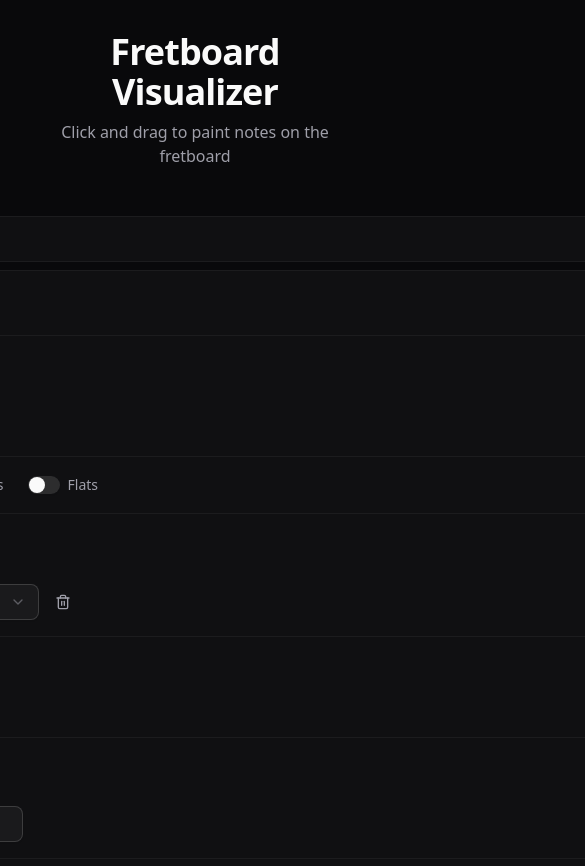
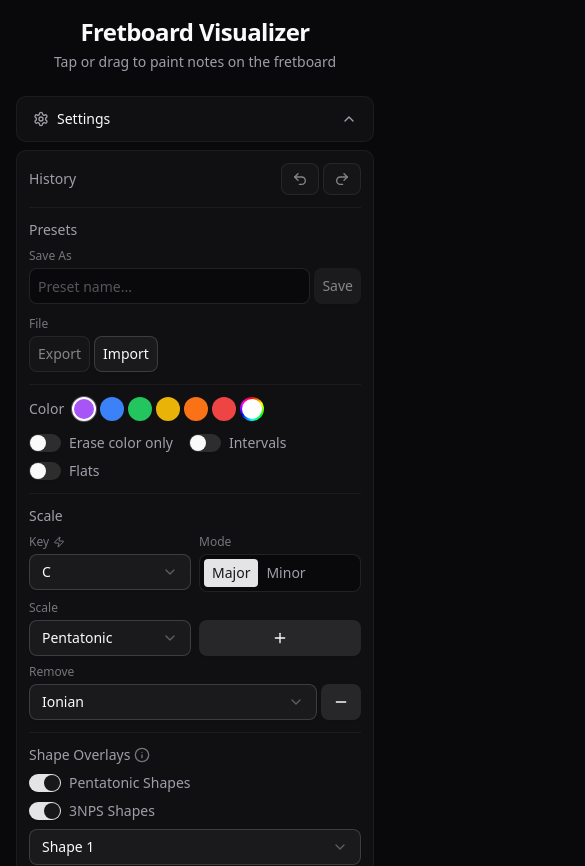
Before and after one commit to sebastian-ederer/fretboard-visualizer, a SvelteKit app: page / in a window 390 px wide. Shown: the top 866 px of the page, 585 px wide, since content can reach past the window. Built offline with nearby package versions, Linux system fonts and the light colour scheme.

Commit message:
responsive design

```diff
--- a/src/routes/+page.svelte
+++ b/src/routes/+page.svelte
@@ -11,6 +11,8 @@
 	import Redo2 from '@lucide/svelte/icons/redo-2';
 	import Settings from '@lucide/svelte/icons/settings';
 	import Trash2 from '@lucide/svelte/icons/trash-2';
+	import Minus from '@lucide/svelte/icons/minus';
+
 	import Undo2 from '@lucide/svelte/icons/undo-2';
 	import Zap from '@lucide/svelte/icons/zap';
 	import { browser } from '$app/environment';
@@ -1719,16 +1721,20 @@
 	}
 </script>
 
-<svelte:window onmouseup={stopPainting} onkeydown={handleKeydown} />
-
-<div class="flex min-h-screen flex-col p-8">
-	<header class="mb-12 text-center">
-		<h1 class="mb-2 text-4xl font-bold tracking-tight">Fretboard Visualizer</h1>
-		<p class="text-muted-foreground">Click and drag to paint notes on the fretboard</p>
+<svelte:window onmouseup={stopPainting} ontouchend={stopPainting} onkeydown={handleKeydown} />
+
+<div class="flex min-h-screen flex-col p-4 sm:p-6 md:p-8">
+	<header class="mb-6 text-center sm:mb-8 md:mb-12">
+		<h1 class="mb-1 text-2xl font-bold tracking-tight sm:mb-2 sm:text-3xl md:text-4xl">
+			Fretboard Visualizer
+		</h1>
+		<p class="text-sm text-muted-foreground sm:text-base">
+			Tap or drag to paint notes on the fretboard
+		</p>
 	</header>
 
-	<main class="flex flex-1 flex-col items-center gap-6">
-		<div class="flex flex-col gap-4">
+	<main class="flex flex-1 flex-col items-center gap-4 sm:gap-6">
+		<div class="flex w-full flex-col gap-4 max-w-[1500px]">
 			<!-- Settings Section -->
 			<Collapsible.Root bind:open={settingsOpen} class="w-full">
 				<Collapsible.Trigger
@@ -1744,12 +1750,12 @@
 							: ''}"
 					/>
 				</Collapsible.Trigger>
-				<Collapsible.Content class="mt-2 rounded-lg border border-border/50 bg-card/50 p-4">
-					<div class="space-y-4">
+				<Collapsible.Content class="mt-2 rounded-lg border border-border/50 bg-card/50 p-3 sm:p-4">
+					<div class="space-y-3 sm:space-y-4">
 						<!-- Undo/Redo Section -->
-						<div class="flex items-center justify-between border-b border-border/50 pb-4">
+						<div class="flex items-center justify-between border-b border-border/50 pb-3 sm:pb-4">
 							<span class="text-sm font-medium text-muted-foreground">History</span>
-							<div class="flex gap-2">
+							<div class="flex gap-1 sm:gap-2">
 								<Button
 									onclick={undo}
 									variant="outline"
@@ -1758,8 +1764,8 @@
 									class="h-8 px-2"
 									title="Undo (Ctrl+Z)"
 								>
-									<Undo2 class="mr-1 h-4 w-4" />
-									Undo
+									<Undo2 class="h-4 w-4 sm:mr-1" />
+									<span class="hidden sm:inline">Undo</span>
 								</Button>
 								<Button
 									onclick={redo}
@@ -1769,16 +1775,18 @@
 									class="h-8 px-2"
 									title="Redo (Ctrl+Y)"
 								>
-									<Redo2 class="mr-1 h-4 w-4" />
-									Redo
+									<Redo2 class="h-4 w-4 sm:mr-1" />
+									<span class="hidden sm:inline">Redo</span>
 								</Button>
 							</div>
 						</div>
 
 						<!-- Presets Section -->
-						<div class="border-b border-border/50 pb-4">
-							<span class="mb-3 block text-sm font-medium text-muted-foreground">Presets</span>
-							<div class="flex flex-wrap items-end gap-3">
+						<div class="border-b border-border/50 pb-3 sm:pb-4">
+							<span class="mb-2 block text-sm font-medium text-muted-foreground sm:mb-3"
+								>Presets</span
+							>
+							<div class="flex flex-col gap-3 sm:flex-row sm:flex-wrap sm:items-end">
 								<!-- Save Preset -->
 								<div class="flex flex-col gap-1">
 									<span class="text-xs text-muted-foreground/70">Save As</span>
@@ -1787,7 +1795,7 @@
 											type="text"
 											bind:value={presetName}
 											placeholder="Preset name..."
-											class="h-9 w-36 rounded-md border border-border bg-background px-2 text-sm placeholder:text-muted-foreground/50 focus:outline-none focus:ring-1 focus:ring-ring"
+											class="h-9 w-full rounded-md border border-border bg-background px-2 text-sm placeholder:text-muted-foreground/50 focus:outline-none focus:ring-1 focus:ring-ring sm:w-36"
 											onkeydown={(e) => e.key === 'Enter' && savePreset()}
 										/>
 										<Button
@@ -1807,7 +1815,7 @@
 										<span class="text-xs text-muted-foreground/70">Load Preset</span>
 										<div class="flex gap-1">
 											<Select.Root type="single" bind:value={selectedPresetName}>
-												<Select.Trigger class="h-9 w-36" onwheel={scrollPreset}>
+												<Select.Trigger class="h-9 w-full sm:w-36" onwheel={scrollPreset}>
 													{selectedPresetName || 'Select...'}
 												</Select.Trigger>
 												<Select.Content class="max-h-64 overflow-y-auto">
@@ -1864,7 +1872,9 @@
 						</div>
 
 						<!-- Display Settings -->
-						<div class="flex flex-wrap items-center gap-x-6 gap-y-2">
+						<div
+							class="flex flex-col gap-3 sm:flex-row sm:flex-wrap sm:items-center sm:gap-x-6 sm:gap-y-2"
+						>
 							<!-- Note Color -->
 							<div class="flex items-center gap-2">
 								<span class="text-sm text-muted-foreground">Color</span>
@@ -1904,7 +1914,8 @@
 								</div>
 							</div>
 
-							<!-- Toggle Options -->
+							<!-- Toggle Options - wrapped in a container that stacks on mobile -->
+							<div class="flex flex-wrap items-center gap-x-4 gap-y-2 sm:gap-x-6">
 								<label class="flex cursor-pointer items-center gap-2">
 									<Switch bind:checked={eraseSelectedColorOnly} />
 									<span class="text-sm text-muted-foreground">Erase color only</span>
@@ -1920,11 +1931,13 @@
 									<span class="text-sm text-muted-foreground">Flats</span>
 								</label>
 							</div>
+						</div>
 
 						<!-- Scale Selection -->
-						<div class="border-t border-border/50 pt-4">
-							<span class="mb-3 block text-sm font-medium text-muted-foreground">Scale</span>
-							<div class="flex flex-wrap items-end gap-3">
+						<div class="border-t border-border/50 pt-3 sm:pt-4">
+							<span class="mb-2 block text-sm font-medium text-muted-foreground sm:mb-3">Scale</span
+							>
+							<div class="grid grid-cols-2 gap-2 sm:flex sm:flex-wrap sm:items-end sm:gap-3">
 								<!-- Key Selection -->
 								<div class="flex flex-col gap-1">
 									<span class="flex items-center gap-1 text-xs text-muted-foreground/70">
@@ -1932,7 +1945,7 @@
 										<Zap class="h-3 w-3" />
 									</span>
 									<Select.Root type="single" bind:value={selectedKey}>
-										<Select.Trigger class="w-20" onwheel={scrollKey}>
+										<Select.Trigger class="w-full sm:w-20" onwheel={scrollKey}>
 											{getDisplayNote(selectedKey)}
 										</Select.Trigger>
 										<Select.Content class="max-h-64 overflow-y-auto">
@@ -1946,11 +1959,9 @@
 								<!-- Major/Minor Toggle -->
 								<div class="flex flex-col gap-1">
 									<span class="text-xs text-muted-foreground/70">Mode</span>
-									<div
-										class="flex items-center rounded-md border border-border bg-background p-1"
-									>
+									<div class="flex items-center rounded-md border border-border bg-background p-1">
 										<button
-											class="rounded px-3 py-1 text-sm transition-colors {isMajor
+											class="rounded px-2 py-1 text-sm transition-colors sm:px-3 {isMajor
 												? 'bg-primary text-primary-foreground'
 												: 'text-muted-foreground hover:text-foreground'}"
 											onclick={() => (isMajor = true)}
@@ -1958,7 +1969,7 @@
 											Major
 										</button>
 										<button
-											class="rounded px-3 py-1 text-sm transition-colors {!isMajor
+											class="rounded px-2 py-1 text-sm transition-colors sm:px-3 {!isMajor
 												? 'bg-primary text-primary-foreground'
 												: 'text-muted-foreground hover:text-foreground'}"
 											onclick={() => (isMajor = false)}
@@ -1972,7 +1983,7 @@
 								<div class="flex flex-col gap-1">
 									<span class="text-xs text-muted-foreground/70">Scale</span>
 									<Select.Root type="single" bind:value={selectedScale}>
-										<Select.Trigger class="w-36" onwheel={scrollScale}>
+										<Select.Trigger class="w-full sm:w-36" onwheel={scrollScale}>
 											{#if selectedScale === 'melodic-minor'}
 												Melodic Minor
 											{:else}
@@ -1996,16 +2007,27 @@
 								</div>
 
 								<!-- Apply Button -->
-								<Button onclick={applyScale} variant="secondary" class="h-9 px-3" title="Apply scale">
+								<div class="flex flex-col gap-1">
+									<span class="text-xs text-muted-foreground/70 opacity-0">Apply</span>
+									<Button
+										onclick={applyScale}
+										variant="secondary"
+										class="h-9 w-full px-3 sm:w-auto"
+										title="Apply scale"
+									>
 										<Plus class="h-4 w-4" />
 									</Button>
+								</div>
 
 								<!-- Remove Scale Notes -->
-								<div class="flex flex-col gap-1">
+								<div class="col-span-2 flex flex-col gap-1 sm:col-span-1">
 									<span class="text-xs text-muted-foreground/70">Remove</span>
 									<div class="flex gap-1">
 										<Select.Root type="single" bind:value={scaleToRemove}>
-											<Select.Trigger class="h-9 w-28" onwheel={scrollRemoveScale}>
+											<Select.Trigger
+												class="h-9 flex-1 sm:w-28 sm:flex-none"
+												onwheel={scrollRemoveScale}
+											>
 												{#if scaleToRemove === '3nps'}
 													3NPS
 												{:else if scaleToRemove === 'melodic-minor'}
@@ -2026,12 +2048,8 @@
 												<Select.Item value="melodic-minor">Melodic Minor</Select.Item>
 											</Select.Content>
 										</Select.Root>
-										<Button
-											onclick={removeScaleNotes}
-											variant="ghost"
-											class="h-9 px-2 text-muted-foreground hover:text-destructive"
-										>
-											<Trash2 class="h-4 w-4" />
+										<Button onclick={removeScaleNotes} variant="secondary" class="h-9 px-2">
+											<Minus class="h-4 w-4" />
 										</Button>
 									</div>
 								</div>
@@ -2039,8 +2057,10 @@
 						</div>
 
 						<!-- Shape Overlays -->
-						<div class="border-t border-border/50 pt-4">
-							<span class="mb-3 flex items-center gap-1 text-sm font-medium text-muted-foreground">
+						<div class="border-t border-border/50 pt-3 sm:pt-4">
+							<span
+								class="mb-2 flex items-center gap-1 text-sm font-medium text-muted-foreground sm:mb-3"
+							>
 								Shape Overlays
 								<Tooltip.Provider>
 									<Tooltip.Root>
@@ -2053,7 +2073,9 @@
 									</Tooltip.Root>
 								</Tooltip.Provider>
 							</span>
-							<div class="flex flex-wrap items-center gap-x-6 gap-y-2">
+							<div
+								class="flex flex-col gap-2 sm:flex-row sm:flex-wrap sm:items-center sm:gap-x-6 sm:gap-y-2"
+							>
 								<!-- Pentatonic shapes toggle -->
 								<label class="flex cursor-pointer items-center gap-2">
 									<Switch bind:checked={showShapeBoxes} />
@@ -2077,7 +2099,7 @@
 									}}
 								>
 									<Select.Trigger
-										class="w-28 {!show3NPSShapeBoxes ? 'opacity-50' : ''}"
+										class="w-full sm:w-28 {!show3NPSShapeBoxes ? 'opacity-50' : ''}"
 										onwheel={show3NPSShapeBoxes ? scroll3NPSShape : undefined}
 									>
 										Shape {selected3NPSShape}
@@ -2096,9 +2118,11 @@
 						</div>
 
 						<!-- Tuning Configuration -->
-						<div class="border-t border-border/50 pt-4">
-							<span class="mb-3 block text-sm font-medium text-muted-foreground">Tuning</span>
-							<div class="flex flex-wrap items-end gap-3">
+						<div class="border-t border-border/50 pt-3 sm:pt-4">
+							<span class="mb-2 block text-sm font-medium text-muted-foreground sm:mb-3"
+								>Tuning</span
+							>
+							<div class="flex flex-col gap-3 sm:flex-row sm:flex-wrap sm:items-end">
 								<!-- Tuning Preset Selection -->
 								<div class="flex flex-col gap-1">
 									<span class="text-xs text-muted-foreground/70">Preset</span>
@@ -2107,7 +2131,7 @@
 										value={selectedTuningPreset}
 										onValueChange={(v) => applyTuningPreset(v)}
 									>
-										<Select.Trigger class="w-44" onwheel={scrollTuning}>
+										<Select.Trigger class="w-full sm:w-44" onwheel={scrollTuning}>
 											{tuningPresetNames[selectedTuningPreset] || 'Custom'}
 										</Select.Trigger>
 										<Select.Content class="max-h-64 overflow-y-auto">
@@ -2120,8 +2144,10 @@
 
 								<!-- Individual String Tuning -->
 								<div class="flex flex-col gap-1">
-									<span class="text-xs text-muted-foreground/70">Individual Strings (low → high)</span>
-									<div class="flex gap-1">
+									<span class="text-xs text-muted-foreground/70"
+										>Individual Strings (low → high)</span
+									>
+									<div class="grid grid-cols-6 gap-1">
 										{#each [5, 4, 3, 2, 1, 0] as stringIndex (stringIndex)}
 											<Select.Root
 												type="single"
@@ -2134,10 +2160,12 @@
 												}}
 											>
 												<Select.Trigger
-													class="h-9 w-14 justify-center px-1 [&>svg]:hidden"
+													class="h-9 w-full justify-center px-1 sm:w-14 [&>svg]:hidden"
 													onwheel={(e) => scrollStringTuning(e, stringIndex)}
 												>
-													<span class="w-full text-center">{getDisplayNote(strings[stringIndex])}</span>
+													<span class="w-full text-center"
+														>{getDisplayNote(strings[stringIndex])}</span
+													>
 												</Select.Trigger>
 												<Select.Content class="max-h-64 overflow-y-auto">
 													{#each chromaticScale as note (note)}
@@ -2152,7 +2180,7 @@
 						</div>
 
 						<!-- Clear All Button -->
-						<div class="border-t border-border/50 pt-4">
+						<div class="border-t border-border/50 pt-3 sm:pt-4">
 							<Button variant="secondary" onclick={clearAll} class="w-full">Clear All Notes</Button>
 						</div>
 					</div>
@@ -2161,13 +2189,15 @@
 
 			<!-- Fretboard -->
 			<div
-				class="relative overflow-x-auto rounded-xl border border-border/50 bg-transparent px-6 pb-6 pt-12"
-			>
+				class="overflow-x-auto rounded-xl border border-border/50 bg-transparent"
+			>
+				<!-- Inner wrapper with fixed width to ensure proper scrolling -->
+				<div class="relative px-6 pb-6 pt-12" style="min-width: 1464px;">
 					<!-- Pentatonic shape overlays using SVG (only in standard tuning) -->
 					{#if showShapeBoxes && activeShapes.length > 0 && selectedTuningPreset === 'standard'}
 						<svg
-						class="pointer-events-none absolute inset-0 z-10"
-						style="top: 48px; left: 24px; width: calc(100% - 48px); height: 300px;"
+							class="pointer-events-none absolute z-10"
+							style="top: 48px; left: 24px; width: 1416px; height: 300px;"
 						>
 							{#each activeShapes as shape (shape.name + '-' + shape.startFret)}
 								{#if isShapeVisible(shape) && shape.path}
@@ -2195,9 +2225,7 @@
 								>
 									<span
 										class="whitespace-nowrap rounded px-1.5 py-0.5 text-[10px] font-bold"
-									style="background-color: {shapeColors[
-										colorIdx
-									]}; color: {shapeBorderColors[
+										style="background-color: {shapeColors[colorIdx]}; color: {shapeBorderColors[
 											colorIdx
 										]}; border: 1px solid {shapeBorderColors[colorIdx]};"
 									>
@@ -2211,8 +2239,8 @@
 					<!-- 3NPS shape overlays (only in standard tuning) -->
 					{#if show3NPSShapeBoxes && active3NPSShapes.length > 0 && selectedTuningPreset === 'standard'}
 						<svg
-						class="pointer-events-none absolute inset-0 z-10"
-						style="top: 48px; left: 24px; width: calc(100% - 48px); height: 300px;"
+							class="pointer-events-none absolute z-10"
+							style="top: 48px; left: 24px; width: 1416px; height: 300px;"
 						>
 							{#each active3NPSShapes as shape (shape.name + '-3nps-' + shape.startFret)}
 								{#if isShapeVisible(shape) && shape.path}
@@ -2255,7 +2283,8 @@
 				<div class="mb-3 flex pl-10">
 					{#each { length: fretCount + 1 }, fretIndex (fretIndex)}
 						<div
-							class="text-center text-xs font-medium text-muted-foreground {fretIndex === 0
+							class="flex-shrink-0 text-center text-xs font-medium text-muted-foreground {fretIndex ===
+							0
 								? 'w-8'
 								: 'w-14'}"
 						>
@@ -2269,7 +2298,9 @@
 					<ContextMenu.Root>
 						<ContextMenu.Trigger>
 							<div class="group relative flex items-center">
-								<div class="w-10 text-center text-sm font-semibold text-muted-foreground">
+								<div
+									class="w-10 flex-shrink-0 text-center text-sm font-semibold text-muted-foreground"
+								>
 									{stringName}
 								</div>
 
@@ -2281,25 +2312,45 @@
 
 								{#each { length: fretCount + 1 }, fretIndex (fretIndex)}
 									<div
-										class="relative z-20 flex h-10 items-center justify-center {fretIndex === 0
+										class="relative z-20 flex h-10 flex-shrink-0 items-center justify-center {fretIndex ===
+										0
 											? 'w-8 border-r-4 border-r-zinc-300 bg-zinc-900/30'
 											: 'w-14 border-r-2 border-r-zinc-600'}"
 									>
 										<!-- Circular hit area for painting -->
 										<button
-											class="flex h-8 w-8 items-center justify-center rounded-full transition-colors hover:bg-white/10"
+											class="flex h-8 w-8 items-center justify-center rounded-full transition-colors hover:bg-white/10 active:bg-white/20"
 											onmousedown={() => startPainting(stringIndex, fretIndex)}
 											onmouseenter={() => handlePaintOver(stringIndex, fretIndex)}
+											ontouchstart={() => startPainting(stringIndex, fretIndex)}
+											ontouchmove={(e) => {
+												const touch = e.touches[0];
+												const target = document.elementFromPoint(touch.clientX, touch.clientY);
+												if (target?.closest('button')) {
+													const btn = target.closest('button');
+													const parent = btn?.parentElement;
+													if (parent) {
+														const row = parent.parentElement;
+														const cells = row?.querySelectorAll(':scope > div');
+														if (cells) {
+															const cellIndex = Array.from(cells).indexOf(parent);
+															if (cellIndex >= 0) {
+																handlePaintOver(stringIndex, cellIndex);
+															}
+														}
+													}
+												}
+											}}
 										>
 											{#if isSelected(stringIndex, fretIndex)}
 												{@const noteColor = getNoteColor(stringIndex, fretIndex)}
 												{@const inShape = isNoteIn3NPSShape(stringIndex, fretIndex)}
 												{@const borderColor = inShape ? getComplementaryColor(noteColor) : 'white'}
 												<div
-													class="flex h-7 w-7 items-center justify-center rounded-full border-2 shadow-lg transition-transform hover:scale-110"
-													style="background-color: {noteColor}bf; box-shadow: 0 10px 15px -3px {noteColor}80; border-color: {borderColor};"
-												>
-													<span class="text-[10px] font-bold text-white drop-shadow-md"
+													class="flex h-7 w-7 items-center justify-center rounded-full border-2 transition-transform hover:scale-110"
+													style="background-color: {noteColor}bf; box-shadow: 0 4px 6px -1px {noteColor}40; border-color: {borderColor};"
+												>
+													<span class="text-[10px] font-bold text-white"
 														>{getNoteDisplay(stringIndex, fretIndex)}</span
 													>
 												</div>
@@ -2325,7 +2376,11 @@
 				<!-- Fret markers -->
 				<div class="mt-3 flex pl-10">
 					{#each { length: fretCount + 1 }, fretIndex (fretIndex)}
-						<div class="flex items-center justify-center gap-1 {fretIndex === 0 ? 'w-8' : 'w-14'}">
+						<div
+							class="flex flex-shrink-0 items-center justify-center gap-1 {fretIndex === 0
+								? 'w-8'
+								: 'w-14'}"
+						>
 							{#if singleDotFrets.includes(fretIndex)}
 								<div class="h-2 w-2 rounded-full bg-zinc-600"></div>
 							{:else if doubleDotFrets.includes(fretIndex)}
@@ -2337,5 +2392,6 @@
 				</div>
 				</div>
 			</div>
+		</div>
 	</main>
 </div>
```
Lines whose indentation alone changed are shown as unchanged.
